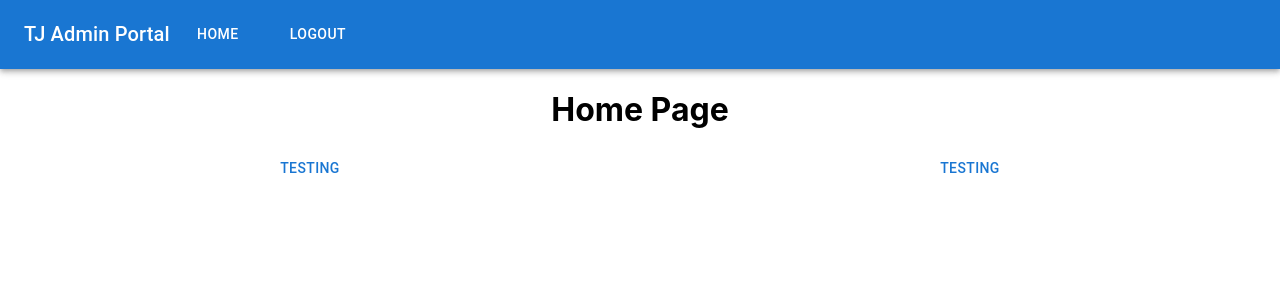
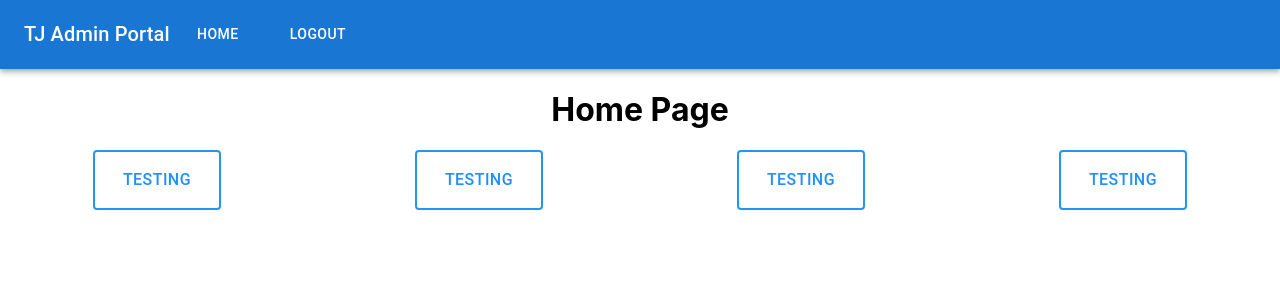
Before and after one commit to yangjus/tj_admin_proj, a React (Create React App) app: page /home in a window 1280 px wide. Shown: the top 300 px of the page. Built offline with nearby package versions, Linux system fonts and the light colour scheme.

Commit message:
border on buttons

```diff
--- a/src/home-page_components/Home.js
+++ b/src/home-page_components/Home.js
@@ -1,19 +1,35 @@
 import React from "react";
 import Navbar from "../Navbar.js";
-import {Grid, Button} from '@mui/material';
+import {Grid, Button, Card} from '@mui/material';
 
 const Home = (props) => {
+
+    const btn = {
+        border: "2px solid black",
+        backgroundColor: "white",
+        color: "dodgerblue",
+        padding: "14px 28px",
+        fontSize: "16px",
+        cursor: "pointer",
+        borderColor: "#2196F3",
+    };
 
     return (
         <>
             <Navbar/>
             <h1>Home Page</h1>
-            <Grid container spacing={5}>
-                <Grid item xs={6}>
-                    <Button>Testing</Button>
+            <Grid container spacing={1}>
+                <Grid item xs={3}>
+                    <Button style={btn}>Testing</Button>
                 </Grid>
-                <Grid item xs={6}>
-                    <Button>Testing</Button>
+                <Grid item xs={3}>
+                    <Button style={btn}>Testing</Button>
+                </Grid>
+                <Grid item xs={3}>
+                    <Button style={btn}>Testing</Button>
+                </Grid>
+                <Grid item xs={3}>
+                    <Button style={btn}>Testing</Button>
                 </Grid>
             </Grid>
         </>
```
